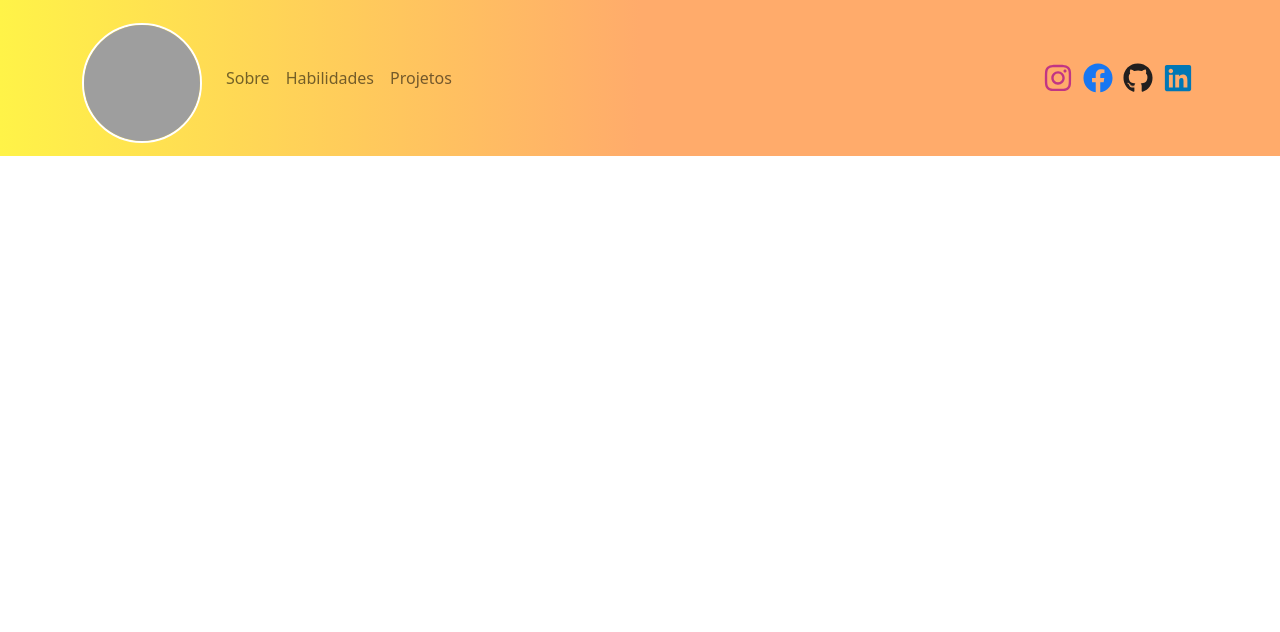
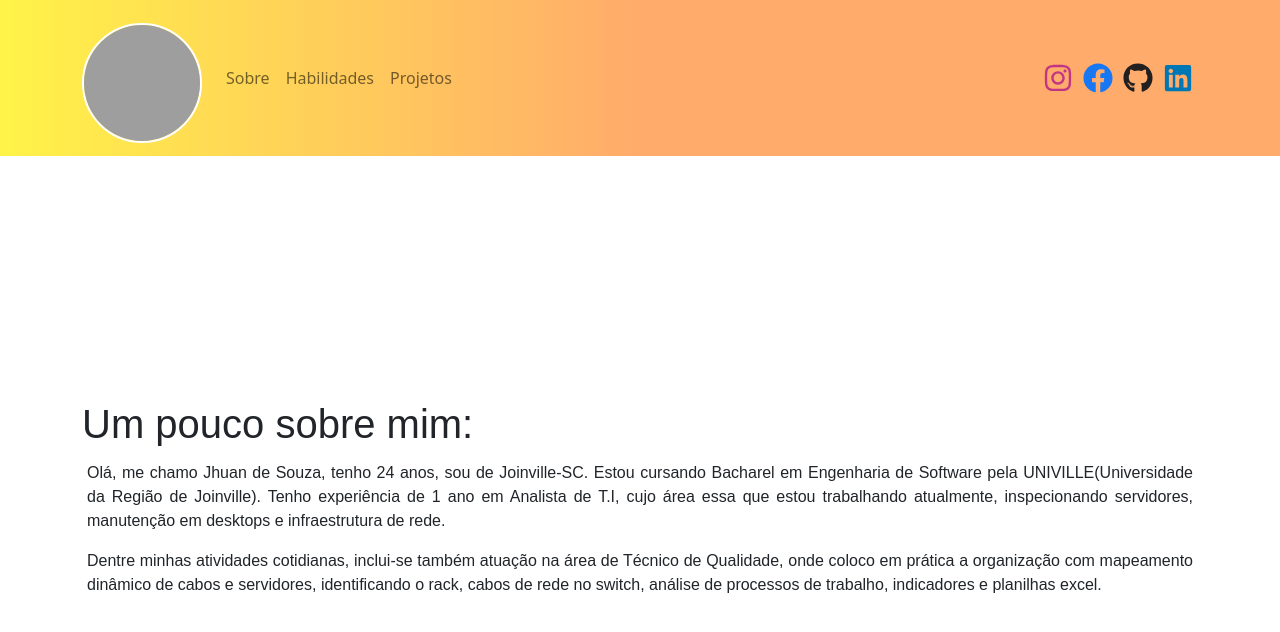
Before and after one commit to mateusw12/jhuan-portifolio, a React (Create React App) app in the folder jhuan-portifolio/: page /about in a window 1280 px wide. Shown: the top 632 px of the page. Built offline with nearby package versions, Linux system fonts and the light colour scheme; grey boxes are pictures that could not be loaded.

Commit message:
Implementa página sobre (#4)

```diff
--- a/jhuan-portifolio/src/App.js
+++ b/jhuan-portifolio/src/App.js
@@ -1,6 +1,6 @@
 import React from "react";
 import { BrowserRouter, Route, Routes } from "react-router-dom";
-import Content from "./components/Content";
+import { About, Content } from "./components/index";
 
 import 'bootstrap/dist/css/bootstrap.min.css';
 import './App.css';
@@ -10,6 +10,7 @@ function App() {
     <BrowserRouter>
       <Content>
         <Routes>
+          <Route path="/about" element={<About></About>} />
         </Routes>
       </Content>
     </BrowserRouter>
--- /dev/null
+++ b/jhuan-portifolio/src/components/About.jsx
@@ -0,0 +1,30 @@
+import React from "react";
+
+import "../styles/About.css";
+
+const About = () => {
+  return (
+    <div className="format-text">
+      <h1>Um pouco sobre mim:</h1>
+      <div className="align-text">
+        <p>
+          Olá, me chamo Jhuan de Souza, tenho 24 anos, sou de Joinville-SC.
+          Estou cursando Bacharel em Engenharia de Software pela
+          UNIVILLE(Universidade da Região de Joinville). Tenho experiência de 1
+          ano em Analista de T.I, cujo área essa que estou trabalhando
+          atualmente, inspecionando servidores, manutenção em desktops e
+          infraestrutura de rede.
+        </p>
+        <p>
+          Dentre minhas atividades cotidianas, inclui-se também atuação na área
+          de Técnico de Qualidade, onde coloco em prática a organização com
+          mapeamento dinâmico de cabos e servidores, identificando o rack, cabos
+          de rede no switch, análise de processos de trabalho, indicadores e
+          planilhas excel.
+        </p>
+      </div>
+    </div>
+  );
+};
+
+export default About;
--- a/jhuan-portifolio/src/components/Content.jsx
+++ b/jhuan-portifolio/src/components/Content.jsx
@@ -1,13 +1,14 @@
 import React from "react";
 import Header from "./Header";
+import "../styles/Content.css";
 
 const Content = ({ children }) => {
   return (
     <div>
-      <Header></Header>
-      <div className="container" style={{ marginTop: "80px" }}>
-        {children}
+      <div className="fixed-top">
+        <Header></Header>
       </div>
+      <div className="container container-margin">{children}</div>
     </div>
   );
 };
--- a/jhuan-portifolio/src/components/Header.jsx
+++ b/jhuan-portifolio/src/components/Header.jsx
@@ -2,14 +2,14 @@ import React from "react";
 import Container from "react-bootstrap/Container";
 import Nav from "react-bootstrap/Nav";
 import Navbar from "react-bootstrap/Navbar";
+import { FaFacebook, FaGithub, FaInstagram, FaLinkedin } from "react-icons/fa";
 import { Link } from "react-router-dom";
-import { FaLinkedin, FaInstagram, FaGithub, FaFacebook } from "react-icons/fa";
 
 import "../styles/Header.css";
 
 const Header = () => {
   return (
-      <Navbar className="nav-bar" collapseOnSelect expand="lg">
+    <Navbar id="nav" className="nav-bar" collapseOnSelect expand="lg">
       <Container>
         <Navbar.Brand>
           <Link to={{ pathname: "/" }}>
--- a/jhuan-portifolio/src/components/index.js
+++ b/jhuan-portifolio/src/components/index.js
@@ -1,2 +1,3 @@
+export { default as About } from './About';
 export { default as Content } from './Content';
 export { default as Header } from './Header';
--- /dev/null
+++ b/jhuan-portifolio/src/styles/About.css
@@ -0,0 +1,14 @@
+.format-text {
+    text-align: justify;
+    font-family: sans-serif;
+}
+
+.align-text {
+    padding: 5px;
+}
+
+@media (max-width: 768px) {
+    .align-text {
+        padding: 10px;
+    }
+}
--- /dev/null
+++ b/jhuan-portifolio/src/styles/Content.css
@@ -0,0 +1,9 @@
+.container-margin {
+    margin-top: calc(100vh - 400px);
+}
+
+@media (max-width: 768px) {
+    .container-margin {
+        margin-top: 170px;
+    }
+}
--- a/jhuan-portifolio/src/styles/Header.css
+++ b/jhuan-portifolio/src/styles/Header.css
@@ -19,6 +19,11 @@
 
 .social-media-link {
     margin: 0 5px;
+    transition: transform 0.3s;
+}
+
+.social-media-link:hover {
+    transform: scale(1.2);
 }
 
 @media (max-width: 768px) {
```
Lines whose indentation alone changed are shown as unchanged.
